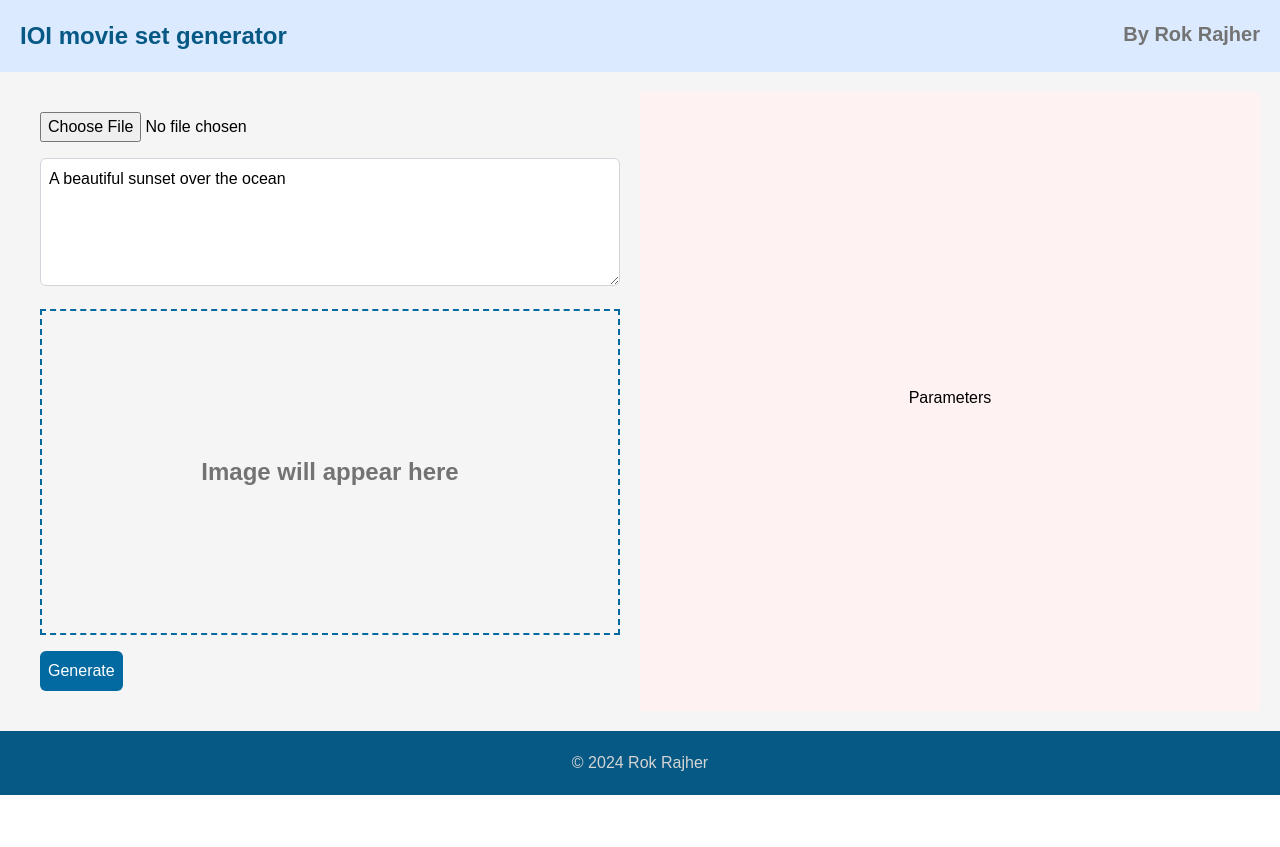
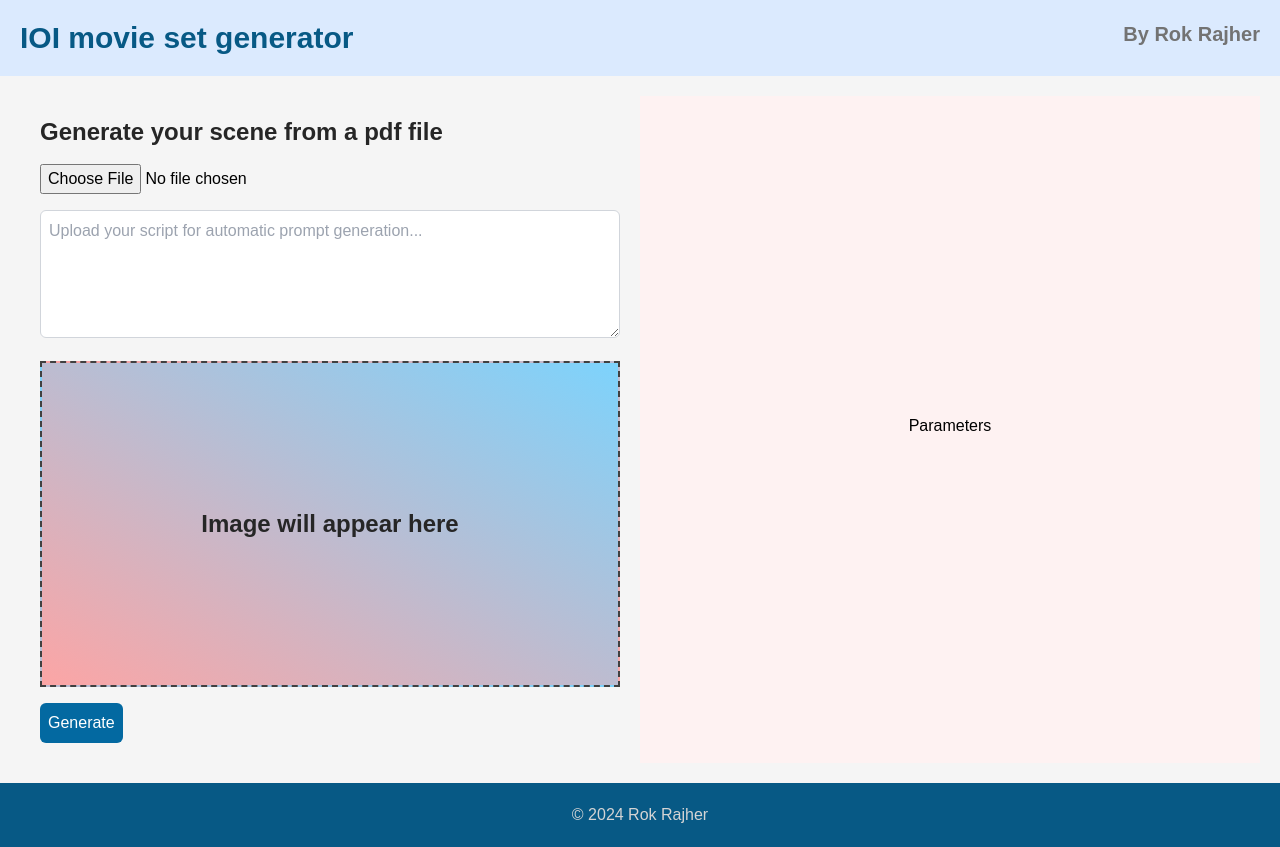
Before and after one commit to rokrajher/IOI-project-2, a Next.js app in the folder frontend/: page / in a window 1280 px wide. Before the commit the page ends 800 px from the top, so only its background shows below. Built offline with nearby package versions, Linux system fonts and the light colour scheme.

Commit message:
minor imporvement frontend

```diff
--- a/frontend/app/components/topbar.tsx
+++ b/frontend/app/components/topbar.tsx
@@ -2,7 +2,7 @@ export default function Topbar() {
     return (
         <main>
             <div className='flex justify-between p-5 bg-blue-100'>
-                <h1 className='text-2xl font-bold text-sky-800'>IOI movie set generator</h1>
+                <h1 className='text-3xl font-bold text-sky-800'>IOI movie set generator</h1>
                 <h2 className='text-xl font-semibold text-neutral-500'>By Rok Rajher</h2>
             </div>
         </main>
--- a/frontend/app/page.tsx
+++ b/frontend/app/page.tsx
@@ -5,11 +5,10 @@ import extractScene from './api/extractScene';
 import Footer from './components/footer';
 import Topbar from './components/topbar';
 import * as pdfjsLib from 'pdfjs-dist/webpack';
-import { all } from 'axios';
 
 export default function Home() {
   const [imageSrc, setImageSrc] = useState<string | null>(null);
-  const [promptText, setPromptText] = useState<string>('A beautiful sunset over the ocean');
+  const [promptText, setPromptText] = useState<string>('');
   const [screenplay, setScreenplay] = useState<string>('');
   const [allScenes, setAllScenes] = useState<string[]>([]);
   const [loadingExtracting, setLoadingExtracting] = useState<boolean>(false);
@@ -79,6 +78,7 @@ export default function Home() {
       <Topbar />
       <div className='grid grid-cols-2 bg-neutral-100 p-5'>
         <div className='left-container p-5'>
+          <h1 className='text-2xl font-semibold mb-4 text-neutral-800'>Generate your scene from a pdf file</h1>
           <input
             type="file"
             accept="application/pdf"
@@ -102,8 +102,8 @@ export default function Home() {
             placeholder="Upload your script for automatic prompt generation..."
             className="w-full h-32 p-2 border border-gray-300 rounded-md mb-4"
           />
-          <div className={`w-full aspect-video border-2 border-dashed ${imageSrc ? 'border-transparent' : 'border-sky-700'} flex items-center justify-center`}>
-            {!imageSrc && <p className="text-2xl text-neutral-500 font-semibold">Image will appear here</p>}
+          <div className={`w-full bg-gradient-to-tr from-red-300 to-sky-300 aspect-video border-2 border-dashed ${imageSrc ? 'border-transparent' : 'border-neutral-700'} flex items-center justify-center`}>
+            {!imageSrc && <p className="text-2xl text-neutral-800 font-semibold">Image will appear here</p>}
             {imageSrc && <img src={imageSrc} alt="Generated Image" className="w-full h-full object-cover" />}
           </div>
           <button className='rounded-md bg-sky-700 p-2 text-white mt-4' onClick={generateImg}>Generate</button>
```
Also changed, not shown: 1 other file (tests, documents, lock files or other folders).
